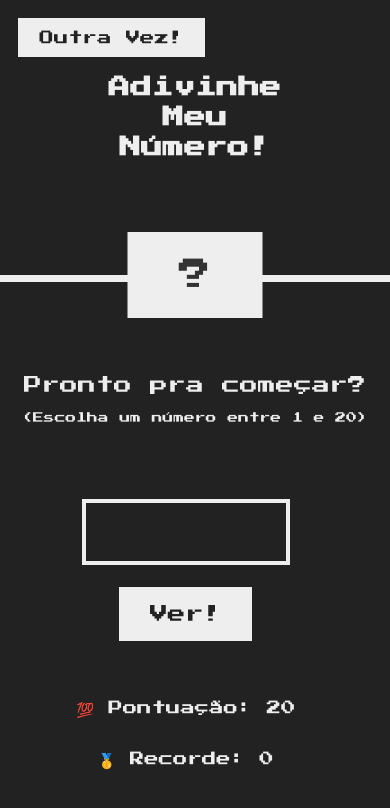
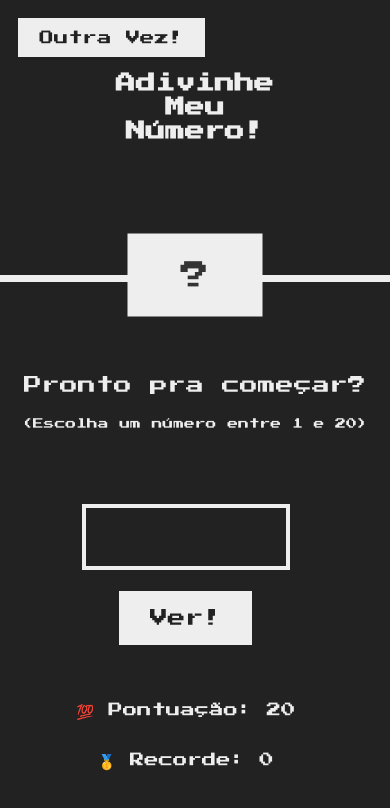
Before and after one commit to 82rafamalta/adivinhe-meu-numero, a plain HTML site: page index.html in a window 390 px wide. Drawn offline with Linux system fonts and the light colour scheme.

Commit message:
Add files via upload

```diff
--- a/style.css
+++ b/style.css
@@ -235,14 +235,14 @@ h1 {
   }
 
   h1 {
-    font-size: 2.4rem;
-    line-height: 1.4;
+    font-size: 2.2rem;
+    line-height: 1.2;
     padding: 1rem;
     margin-top: 7rem;
   }
 
   .number {
-    font-size: 3.6rem;
+    font-size: 3.2rem;
     width: 15rem;
     padding: 3rem 0rem;
   }
@@ -276,9 +276,13 @@ h1 {
     text-align: center;
     margin-top: 6rem;
     font-size: 2rem;
+    line-height: 1.4;
   }
 
   .rule {
+    text-align: center;
+    font-size: 1.2rem;
+    line-height: 1.4;
     margin: 0;
   }
 
```
